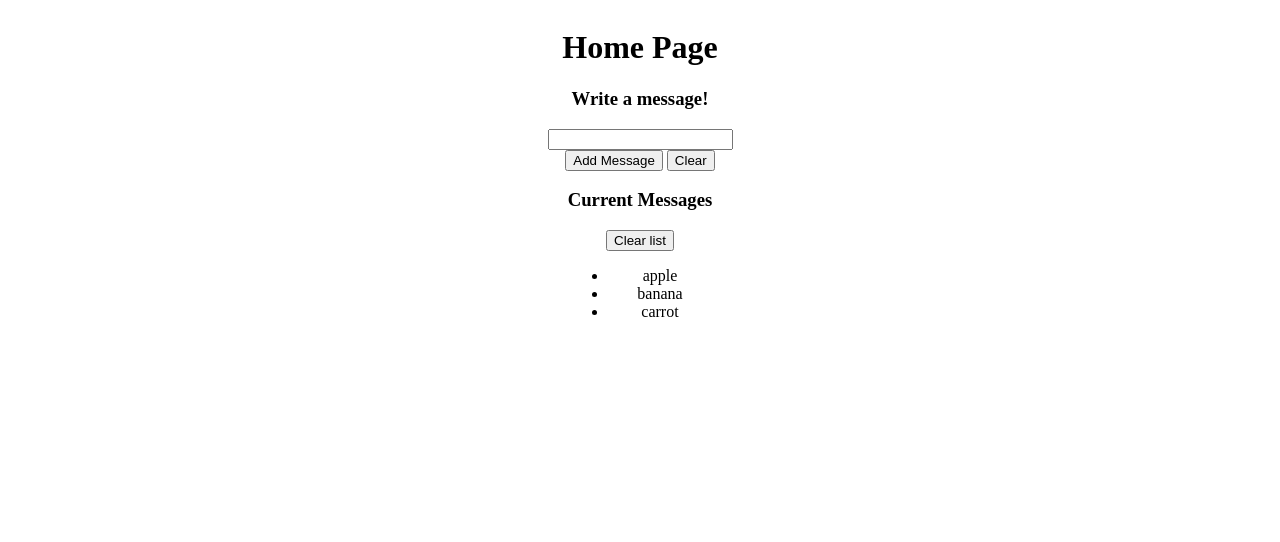
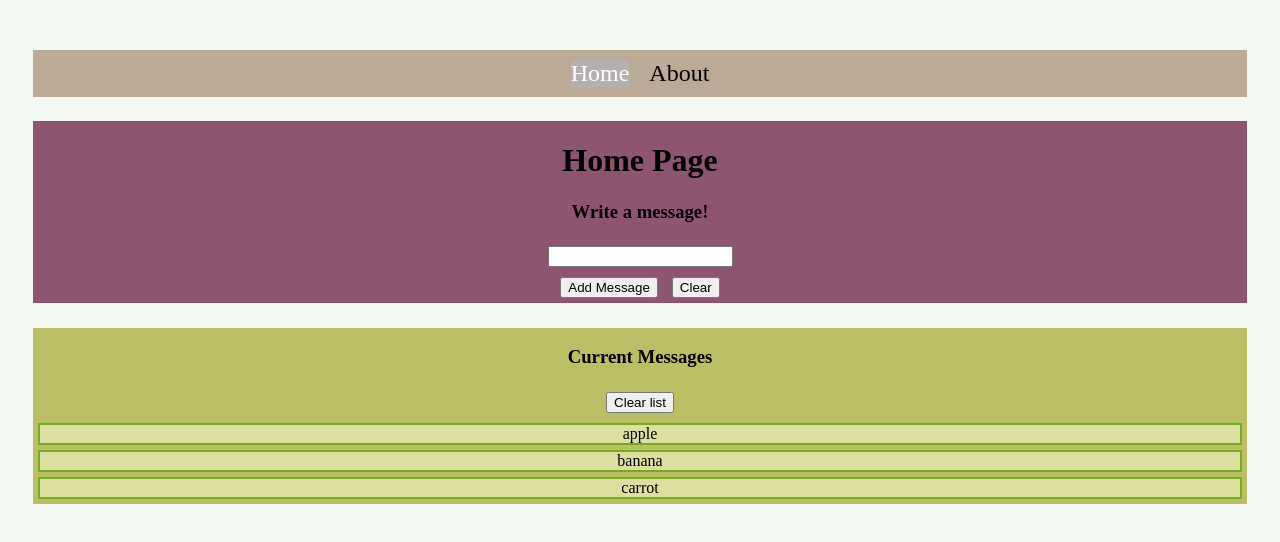
Before and after one commit to jarhun88/CPSC436i-assignment1, a plain HTML site: page index.html in a window 1280 px wide. Drawn offline with Linux system fonts and the light colour scheme.

Commit message:
added css decor

```diff
--- a/index.html
+++ b/index.html
@@ -17,13 +17,14 @@
 </head>
 
 <body>
+  <div id="container">
 
-  <!-- <div class="topnav" id="myTopnav">
+  <div class="topnav" id="myTopnav">
     <a href="index.html" class="active">Home</a>
     <a href="about.html">About</a>
-  </div> -->
+  </div>
 
-  <div id="container">
+
 
     <div id="form-container">
       <h1>Home Page</h1>
@@ -43,10 +44,9 @@
 
       <div>
         <button type="button" onclick="clearList()">Clear list</button>
-      </div>
+        <ul id="list" onload="loadDefaultMessages()">
 
-      <div>
-        <ul id="list" onload="loadDefaultMessages()"></ul>
+        </ul>
       </div>
 
     </div>
--- a/main.css
+++ b/main.css
@@ -1,27 +1,42 @@
+body {
+  background-color: #f2f7f2;
+}
+
 .topnav {
-    background-color: #333;
-    overflow: hidden;
+  width: 100%;
+  background-color: #bcaa99;
+  overflow: hidden;
+  display: flex;
+  justify-content: center;
+  font-size: 24px;
+  margin: 2%;
+}
+
+  a {
+    margin: 10px;
+    text-decoration: none;
+    color: black;
   }
 
 /* Style the links inside the navigation bar */
-.topnav a {
+/* .topnav a {
   float: left;
   color: #f2f2f2;
   text-align: center;
   padding: 14px 16px;
   text-decoration: none;
   font-size: 17px;
-}
+} */
 
 /* Change the color of links on hover */
 .topnav a:hover {
-  background-color: #ddd;
+  background-color: rgb(184, 184, 184);
   color: black;
 }
 
 /* Add a color to the active/current link */
 .topnav a.active {
-  background-color: #4CAF50;
+  background-color: rgb(182, 175, 175);
   color: white;
 }
 
@@ -31,16 +46,56 @@
   text-align: center;
   justify-content: center;
   flex-direction: column;
+  margin: 2%;
 }
 
-/* .list-container {
-  display: flex;
+.list-container {
+  margin: 2%;
+  background-color: #bbbe64;
+  width: 100%;
+  /* display: flex;
   justify-content: center;
-  flex-direction: column;
-} */
+  flex-direction: column; */
+}
 
-/* #form-container {
-  display: flex;
+#form-container {
+  background-color: #8e5572;
+  width: 100%;
+  /* display: flex;
   justify-content: center;
-  flex-direction: column;
-} */
+  flex-direction: column; */
+}
+
+#list {
+  list-style-type: none;
+  margin: 0;
+  /* list-style-position: inside; */
+  width: 100%;
+  padding-left: 0;
+}
+
+input {
+  margin: 5px;
+}
+
+button {
+  margin: 5px;
+}
+
+li {
+  background-color: #dddfa1;
+  border: 2px solid #73AD21;
+  margin: 5px;
+}
+
+
+/* about.html only files */
+
+.about-info-container {
+  height: 60%;
+}
+
+#dog {
+  height: 50%;
+  width: 50%;
+}
```
Also changed, not shown: about.html (+11 -6 lines).
